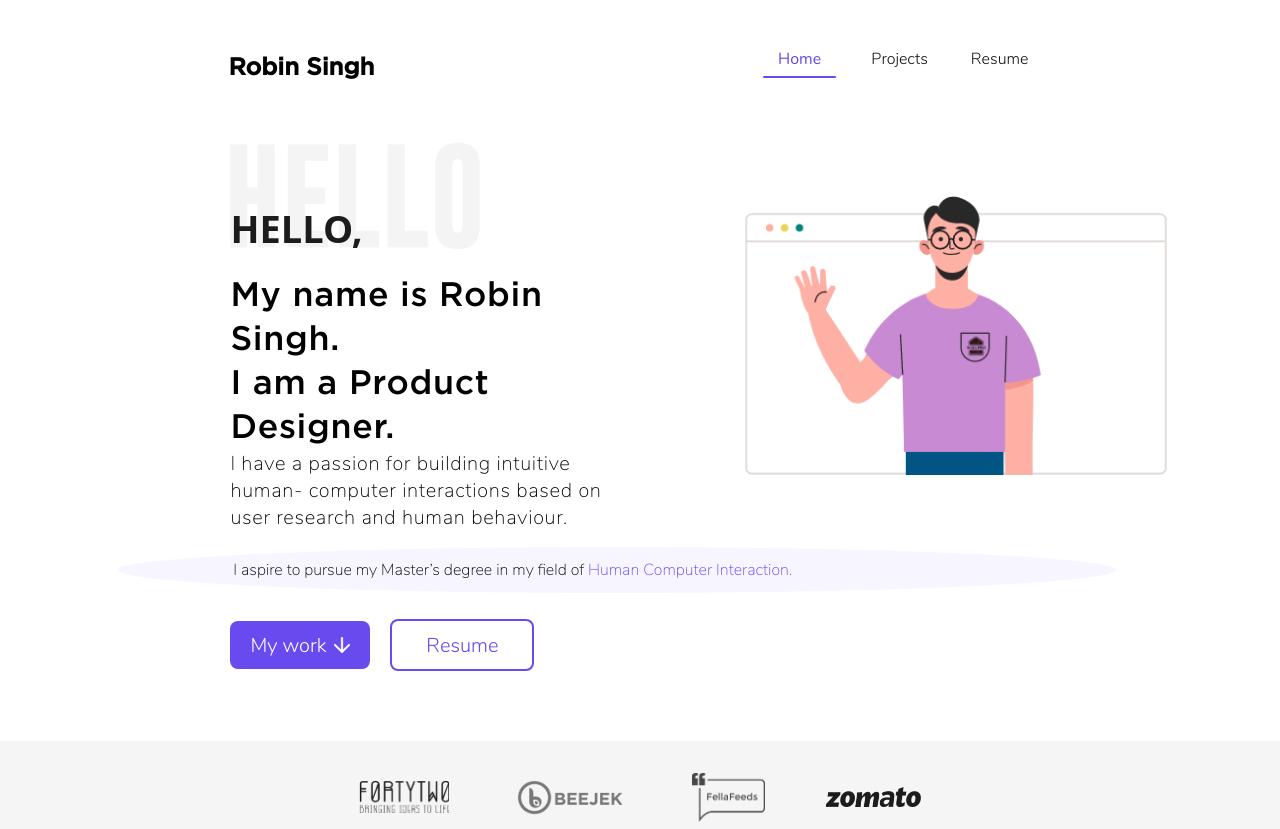
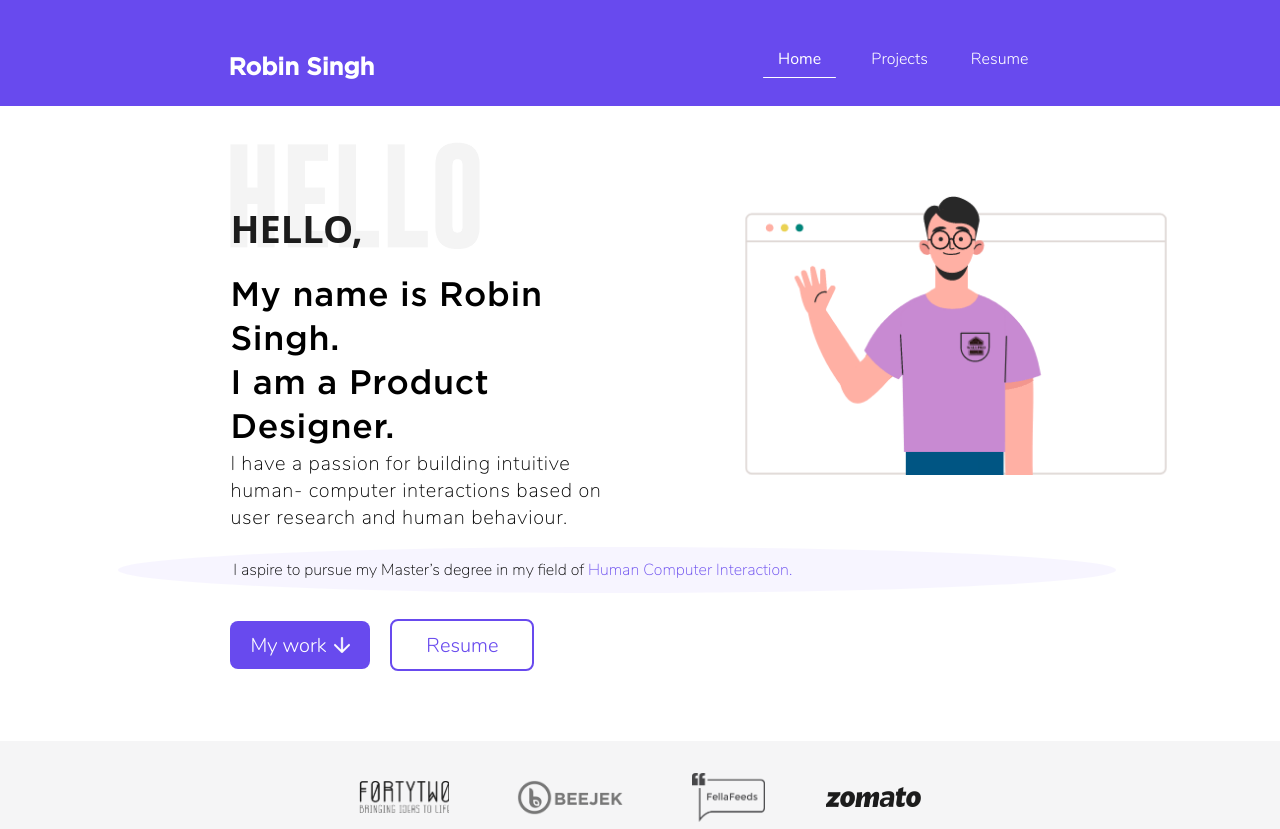
Before and after one commit to shivamsaxena12/Robin-singh-portfolio, a website: page src/index.html in a window 1280 px wide. Shown: the top 829 px of the page. Drawn offline with Linux system fonts and the light colour scheme; a web font is replaced by a local one.

Commit message:
CHANGE: bg color of header

```diff
--- a/src/scss/projects/_projects.scss
+++ b/src/scss/projects/_projects.scss
@@ -1,7 +1,7 @@
 .projects-wrapper {
   .projects-header-wrapper {
     background-color: white;
-    margin-top: 60px;
+    margin-top: 50px;
   }
 
   .projects-header {
--- a/src/scss/styles.scss
+++ b/src/scss/styles.scss
@@ -190,7 +190,7 @@ a {
   align-items: center;
   padding-top: 26px;
   padding-bottom: 26px;
-  background-color: white;
+  background-color: $primary-color;
   // box-shadow: 0px 1px 4px 2px rgba(0,0,0,0.07);
 
   &-name {
@@ -198,6 +198,7 @@ a {
     font-size: 24px;
     margin-top: 30px;
     margin-left: -2px;
+    color: white;
   }
 
   &-nav {
@@ -216,9 +217,9 @@ a {
       @include transition(all 0.35s);
 
       > div {
-        background-color: $primary-color;
+        background-color: white;
         border-radius: 8px;
-        height: 2px;
+        height: 1px;
         margin: 0 $width - 20%;
       }
     }
@@ -226,7 +227,7 @@ a {
 
   &-nav-item {
     position: relative;
-    background: #fff;
+    background: $primary-color;
     display: block;
     float: left;
     margin: 0;
@@ -236,18 +237,18 @@ a {
     cursor: pointer;
 
     &.is-active a {
-      color: $indicator-color;
+      color: #fff;
       font-family: "Nunito Regular", "Open Sans";
     }
 
     &:hover {
       a {
-        color: $indicator-color;
+        color: #fff;
       }
     }
 
     a {
-      color: $text-color;
+      color: #fff;
       display: block;
       padding-top: 20px;
       padding-bottom: 8px;
```
Also changed, not shown: src/css/styles.css.
